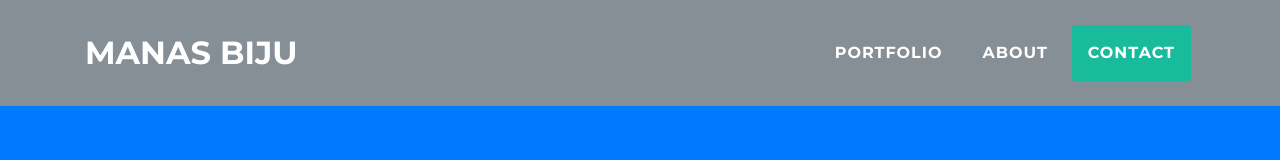
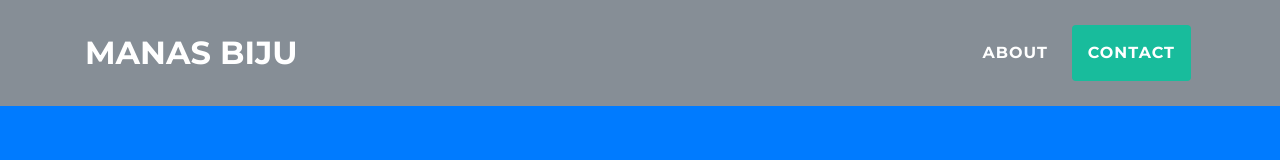
Before and after one commit to manasbiju/manasbiju.github.io, a website with bundled scripts: page index.html in a window 1280 px wide. Shown: the top 160 px of the page. Built offline with nearby package versions, Linux system fonts and the light colour scheme.

Commit message:
02
portfolio option from main menu deleted

```diff
--- a/index.html
+++ b/index.html
@@ -38,9 +38,7 @@
         </button>
         <div class="collapse navbar-collapse" id="navbarResponsive">
           <ul class="navbar-nav ml-auto">
-            <li class="nav-item mx-0 mx-lg-1">
-              <a class="nav-link py-3 px-0 px-lg-3 rounded js-scroll-trigger" href="#portfolio">Portfolio</a>
-            </li>
+
             <li class="nav-item mx-0 mx-lg-1">
               <a class="nav-link py-3 px-0 px-lg-3 rounded js-scroll-trigger" href="#about">About</a>
             </li>
```
